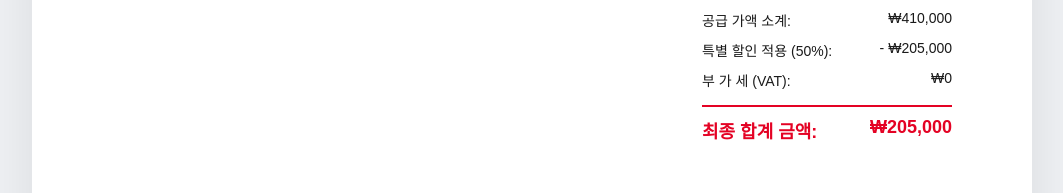
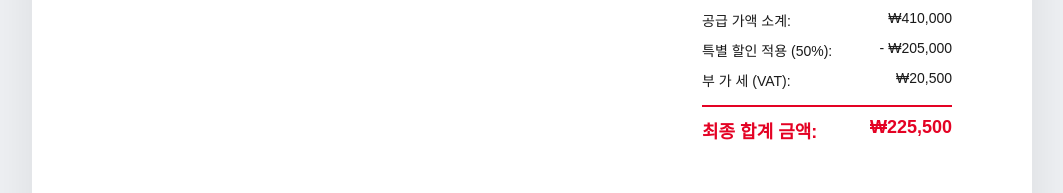
Before and after one commit to eslehoon7/onbrandium-quote, a React (Vite) app: page / in a window 1280 px wide. Shown: the part 1446-1639 px from the top of the page, without its empty margins (108-1171 px from the left). Built offline with nearby package versions, Linux system fonts and the light colour scheme.

Commit message:
부가세 10% 고정 추가

```diff
--- a/src/App.jsx
+++ b/src/App.jsx
@@ -125,7 +125,9 @@ function App() {
 
   const subtotal = packageItem.price + (subPages * SUB_PAGE_PRICE) + automationSubtotal + (adminPages * adminUnitPrice) + customItemPrice;
   const discountAmount = Math.round(subtotal * (discountRate / 100));
-  const finalPrice = subtotal - discountAmount;
+  const preVatPrice = subtotal - discountAmount;
+  const vat = Math.round(preVatPrice * 0.1);
+  const finalPrice = preVatPrice + vat;
 
   const formatPrice = (price) => new Intl.NumberFormat('ko-KR', { style: 'currency', currency: 'KRW' }).format(price);
 
@@ -502,7 +504,7 @@ function App() {
             )}
             <div className="summary-row">
               <span>부 가 세 (VAT):</span>
-              <span>₩0</span>
+              <span>{formatPrice(vat)}</span>
             </div>
             <div className="summary-row grand-total" style={{ fontSize: '18px', borderTop: '2px solid var(--brand-red)', paddingTop: '10px' }}>
               <span>최종 합계 금액:</span>
```
